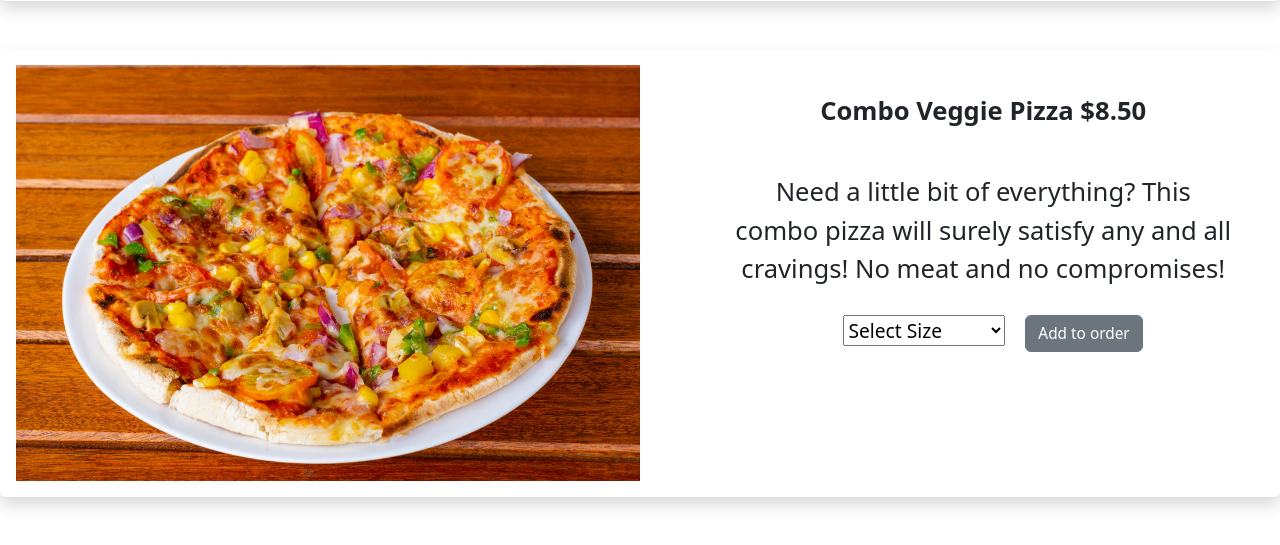
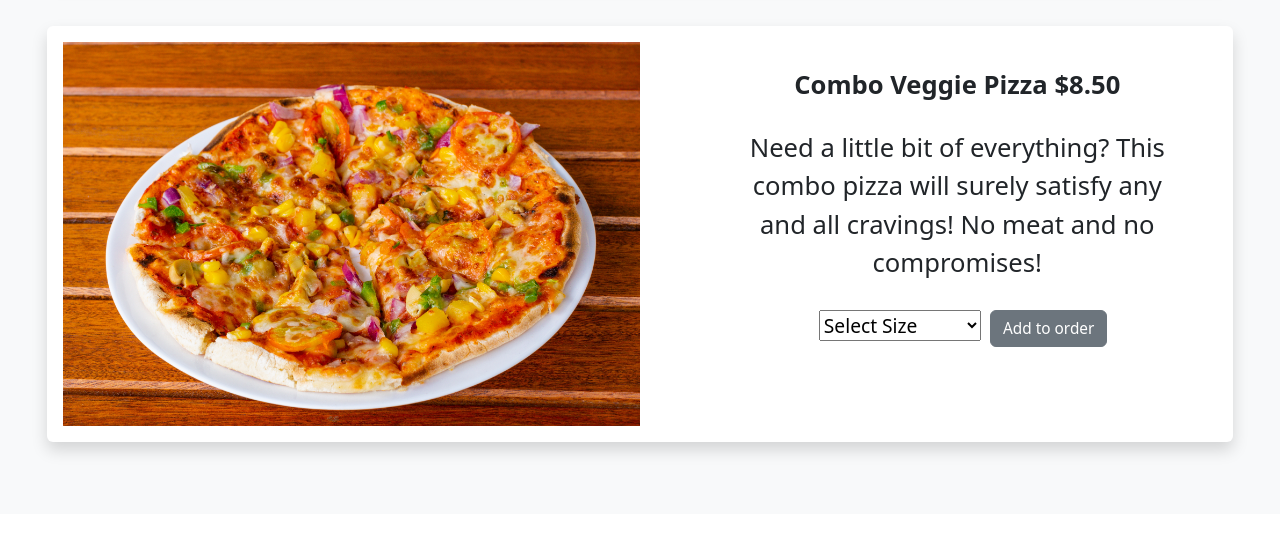
Before and after one commit to manriquezmanny/marys-pizzeria, a Flask app: page /menu in a window 1280 px wide. Shown: the part 1400-1945 px from the top of the page. After the commit the page ends 1858 px from the top, so only its background shows below. Run offline with Flask 2, Linux system fonts and the light colour scheme.

Commit message:
done for the day

```diff
--- a/app.py
+++ b/app.py
@@ -1,6 +1,6 @@
 from flask import Flask, render_template, request, flash, redirect, url_for
 from flask_wtf import FlaskForm
-from wtforms import StringField, SubmitField, PasswordField, IntegerField, SelectField
+from wtforms import StringField, SubmitField, PasswordField
 from wtforms.validators import DataRequired
 from flask_sqlalchemy import SQLAlchemy
 from datetime import datetime
--- a/static/css/style.css
+++ b/static/css/style.css
@@ -41,13 +41,15 @@ h1{
 }
 
 #login{
-    max-width: 800px;
+    max-width: 70%;
+    margin:2.5%;
     margin-left: auto;
     margin-right: auto;
 }
 
 #register{
-    max-width: 800px;
+    max-width: 70%;
+    margin:2.5%;
     margin-left: auto;
     margin-right: auto;
 }
@@ -64,6 +66,7 @@ h1{
     font-size: 25px;
     font-size: 2vw;
     resize:both;
+
 }
 
 #item-title{
@@ -77,7 +80,8 @@ h1{
     font-size: 1.5vw;
     float:left;
     max-width:45%;
-    margin:2.5%;
+    margin-top:auto;
+    margin-right:2.5%;
 }
 
 #order-button{
@@ -85,7 +89,8 @@ h1{
     font-size: 25px;
     font-size: 1.2vw;
     max-width:45%;
-    margin:2.5%;
+    margin-top:auto;
+    margin-bottom:auto;
     resize:both;
 }
 
@@ -94,8 +99,17 @@ h1{
     margin-left:20%;
     margin-right:auto;
     resize:both;
+    margin-top:6%;
 }
 
 #logo{
     font-family: "Brush Script MT";
 }
+
+#menubox{
+    margin:2.5%;
+}
+
+#description{
+    margin-top:6%;
+}
--- a/templates/menu.html
+++ b/templates/menu.html
@@ -4,11 +4,10 @@
 <br/>
     <form method="POST" action="/menu" id="order">
     {% for item in MENU %}
-        <div class="shadow p-3 mb-5 bg-body rounded">
+        <div class="shadow p-3 mb-5 bg-body rounded" id="menubox">
             <img class=itemimage src="static/images/{{item}}.jpg">
             <div class="itemform">
                 <h4 id="item-title">{{ MENU[item].text }}</h4>
-                <br/>
                 <p id="description">{{ MENU[item].description }}</p>
                 <div id="order-div">
                     <select name="{{item}}size" id="pizza-size", form="order">
--- a/templates/navbar.html
+++ b/templates/navbar.html
@@ -1,4 +1,4 @@
-<nav class="navbar navbar-expand-lg bg-dark navbar-dark">
+<nav class="navbar fixed-top navbar-expand-lg bg-dark navbar-dark">
     <div class="container-fluid">
       <a class="navbar-brand" id="logo" href="{{ url_for('index') }}">Mary's Pizzeria</a>
       <button class="navbar-toggler" type="button" data-bs-toggle="collapse" data-bs-target="#navbarSupportedContent" aria-controls="navbarSupportedContent" aria-expanded="false" aria-label="Toggle navigation">
--- a/templates/register.html
+++ b/templates/register.html
@@ -2,7 +2,7 @@
 
 {% block content %}
     </br>
-    <h2 style="text-align:center">Create an Account to Earn Reward Points with Every Order!</h2>
+    <h2 style="text-align:center; resize:both;">Create an Account to Earn Reward Points with Every Order!</h2>
     </br>
     <div class="shadow p-3 mb-5 bg-body rounded" id="register">
         <form method="POST">
--- a/templates/template.html
+++ b/templates/template.html
@@ -7,8 +7,9 @@
     <link href="https://cdn.jsdelivr.net/npm/bootstrap@5.2.1/dist/css/bootstrap.min.css" rel="stylesheet" integrity="sha384-iYQeCzEYFbKjA/T2uDLTpkwGzCiq6soy8tYaI1GyVh/UjpbCx/TYkiZhlZB6+fzT" crossorigin="anonymous">
     <link href= "{{ url_for('static', filename='css/style.css') }}" rel="stylesheet">
   </head>
-  <body>
+  <body class="p-3 mb-2 bg-light">
     {% include "navbar.html" %}
+    <br/><br/>
     {% block content %}
     {% endblock %}
     <script src="https://cdn.jsdelivr.net/npm/bootstrap@5.2.1/dist/js/bootstrap.bundle.min.js" integrity="sha384-u1OknCvxWvY5kfmNBILK2hRnQC3Pr17a+RTT6rIHI7NnikvbZlHgTPOOmMi466C8" crossorigin="anonymous"></script>
```
